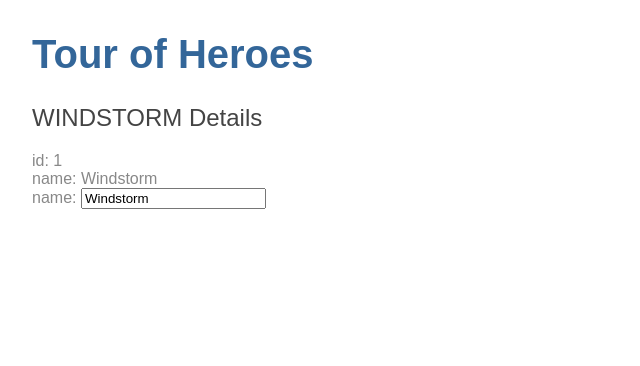
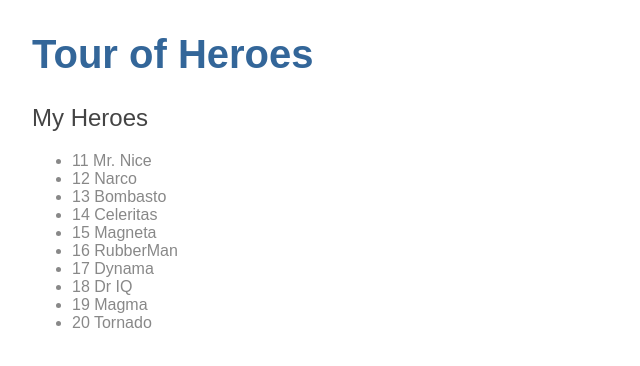
Before and after one commit to l1fb/Angular5---Tour-of-Heroes, an Angular app: page / in a window 1280 px wide. Shown: the top 366 px of the page, without its empty margins (0-640 px from the left). Built offline with nearby package versions, Linux system fonts and the light colour scheme.

Commit message:
[ng] uses ngFor to render arrays of datas

```diff
--- a/src/app/heroes/heroes.component.html
+++ b/src/app/heroes/heroes.component.html
@@ -1,9 +1,6 @@
-<h2>{{ hero.name | uppercase}} Details</h2>
-<div><span>id: </span>{{hero.id}}</div>
-<div><span>name: </span>{{hero.name}}</div>
-
-<div>
-  <label>name:
-    <input [(ngModel)]="hero.name" palceholde="name">
-  </label>
-</div>
+<h2>My Heroes</h2>
+<ul class="heroes">
+  <li *ngFor="let hero of heroes">
+    <span class="badge">{{hero.id}}</span> {{hero.name}}
+  </li>
+</ul>
--- a/src/app/heroes/heroes.component.ts
+++ b/src/app/heroes/heroes.component.ts
@@ -1,5 +1,6 @@
 import { Component, OnInit } from '@angular/core';
 import { Hero } from '../hero';
+import { HEROES } from '../mock-heroes';
 
 @Component({
   selector: 'app-heroes',
@@ -11,10 +12,10 @@
     id: 1,
     name : 'Windstorm'
   }
+  heroes = HEROES;
 
   constructor() { }
 
   ngOnInit() {
   }
-
 }
--- /dev/null
+++ b/src/app/mock-heroes.ts
@@ -0,0 +1,14 @@
+import { Hero } from './hero';
+
+export const HEROES: Hero[] = [
+  { id: 11, name: 'Mr. Nice' },
+  { id: 12, name: 'Narco' },
+  { id: 13, name: 'Bombasto' },
+  { id: 14, name: 'Celeritas' },
+  { id: 15, name: 'Magneta' },
+  { id: 16, name: 'RubberMan' },
+  { id: 17, name: 'Dynama' },
+  { id: 18, name: 'Dr IQ' },
+  { id: 19, name: 'Magma' },
+  { id: 20, name: 'Tornado' }
+];
```
